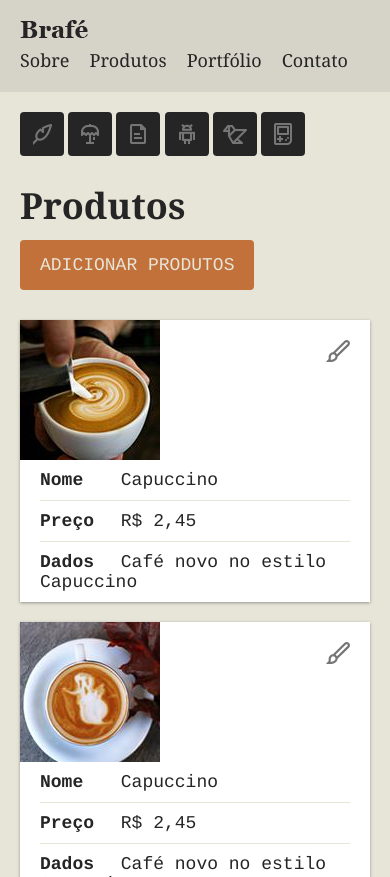
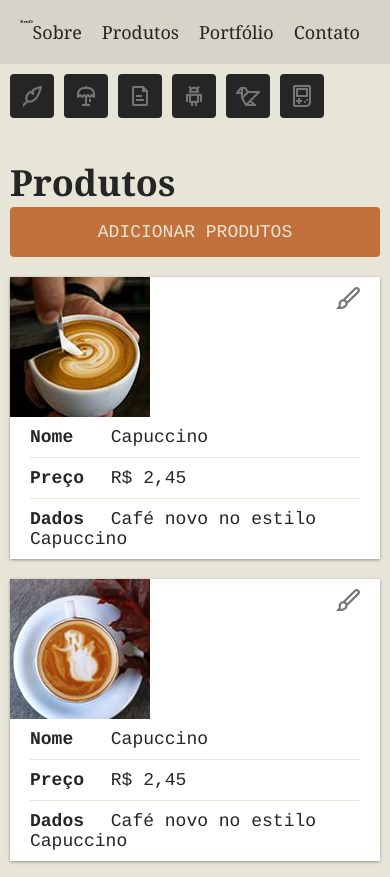
Before and after one commit to leovdn/brafe3-origamid, a plain HTML site: page index.html in a window 390 px wide. Shown: the top 877 px of the page. Drawn offline with Linux system fonts and the light colour scheme.

Commit message:
Brafé 3 website using flexbox

```diff
--- a/css/style.css
+++ b/css/style.css
@@ -1,4 +1,4 @@
-body, h1, p, ul, li {
+body, p, h1, ul, li {
 	padding: 0px;
 	margin: 0px;
 }
@@ -8,7 +8,7 @@ li {
 }
 
 body {
-    font-family: Georgia, 'Times New Roman', Times, serif;
+	font-family: Georgia, serif;
 	color: #252525;
 	background: #e7e4d8;
 }
@@ -26,67 +26,51 @@ a {
 	text-decoration: none;
 }
 
-/* HEADER */
+/*Header*/
+
 .header {
 	background: #d6d3c8;
     padding: 20px;
+    display: flex
 }
 
-.header::after, .header::before {
-    content: "";
-    display: table;
-    clear: both;
-}
 .header-logo {
-    float: left;
+    flex: 1;
 }
 
 .header-menu ul {
-    float: right;
-}
-
-.header-menu li {
-    display: inline-block;
+    display: flex;
+    flex-wrap: wrap;
 }
 
 .header-menu li a {
 	color: #252525;
 	font-size: 1.125em;
-    padding: 0 8px;
+	padding: 0 10px;
 }
 
 .header-menu li:first-child a {
 	padding-left: 0px;
 }
 
-
-@media (max-width:739px) {
+@media (max-width: 739px) {
 	.header-logo {
-        float: none;
-    }
-    .header-menu ul {
-        float: none;
-        margin-top: 10px;
+        flex-direction: column;
 	}
 }
 
-/* MAIN */
+/*MAIN*/
 .main-container {
     display: flex;
 }
 
-
-@media (max-width:739px) {
-    .main-container {
-        flex-direction: column;
-    }
-}
-
-/* SIDE NAV */
+/*SIDE NAV*/
 
 .side-nav {
-    width: 300px;
     background: #252525;
+    flex-grow: 1;
+    max-width: 300px;
+    margin-right: 10px;
 }
 
 .side-nav li a {
@@ -94,18 +78,22 @@ a {
 	color: #fff;
 	border-bottom: 2px solid #484846;
 	font-size: 1.125em;
-    padding: 16px;
+	padding: 20px;
 }
 
 .side-nav li a::before {
-    content: "";
+	content: '';
 	display: inline-block;
 	width: 24px;
 	height: 24px;
+	top: 5px;
 	margin-right: 15px;
 	position: relative;
-    top: 5px;
-    background-image: url("../img/icones.png");
+	background-image: url('../img/icones.png');
+}
+
+.nav-contabilidade::before {
+	background-position: 0 0;
 }
 
 .nav-produtos::before {
@@ -128,60 +116,54 @@ a {
 	background-position: 0 calc(-24px * 5);
 }
 
-
-@media (min-width:740px) and (max-width: 980px) {
+@media (max-width: 739px) {
+    .main-container {
+        flex-direction: column;
+    }
     .side-nav {
-        width: 200px;
+        margin: 10px;
+        background: none;
+        max-width: 100%;
     }
-}
-
-
-@media (max-width:739px) {
-    .side-nav {
-        margin: 20px 0 0 20px;
-        background: none;
-        width: auto;
+    .side-nav ul {
+        display: flex;
+        flex-wrap: wrap;
     }
     .side-nav li {
-        display: inline-block;
+        margin-bottom: 10px;
+        margin-right: 10px;
     }
     .side-nav li a::before {
-        display: block;
+        top: 0px;
         margin: 0px;
-        top: 0px;
     }
     .side-nav li a {
         width: 44px;
         height: 44px;
         overflow: hidden;
+        border: none;
         padding: 10px;
-        border: none;
         color: #252525;
         background: #252525;
         border-radius: 4px;
     }
 }
 
-
-
-/* PRODUTOS */
+/* Produtos */
 
 .produtos {
-    width: calc(100% - 300px);
-    margin: 0 auto;
-    max-width: 960px;
-    padding: 20px;
+    flex: 1;
+    padding: 20px 10px;
 }
 
-.produtos header::before, .produtos header::after {
-    content: "";
-    display: table;
-    clear: both;
+.produtos header {
+    display: flex;
 }
 
 .produtos h1 {
     font-size: 2.25em;
-    float: left;
+    flex-grow: 1;
+    margin-right: 20px;
 }
 
 .add-produtos {
@@ -192,26 +174,18 @@ a {
 	text-transform: uppercase;
 	padding: 15px 20px;
 	border-radius: 4px;
-    float: right;
 	text-align: center;
 }
 
+
 .produtos-item {
 	background: #fff;
-    box-shadow: 0 1px 3px 0 rgba(0,0,0, .35);
+	box-shadow: 0 1px 3px 0 rgba(0,0,0,.35);
 	margin-top: 20px;
     position: relative;
+    display: flex;
 }
 
-.produtos-item::before, .produtos-item::after {
-    content: "";
-    display: table;
-    clear: both;
-}
-
-.produtos-item img {
-    float: left;
-}
 
 .produtos-item a {
 	width: 24px;
@@ -220,25 +194,27 @@ a {
 	text-indent: -200px;
 	position: absolute;
 	right: 20px;
-    top: 20px;
-    background: url("../img/edit.svg") no-repeat;
+	top: 10px;
+	background: url('../img/edit.svg') no-repeat;
 }
 
 .produtos-item a:hover {
-    background: url("../img/edit-hover.svg") no-repeat;
+	background: url('../img/edit-hover.svg') no-repeat;
+}
+
+.produtos-item img {
+    align-self: flex-start;
 }
 
 .produtos-item ul {
-    float: left;
 	padding: 0 20px;
-    width: calc(100% - 140px);
 }
 
 .produtos-item li {
+	padding: 10px 0;
+	font-size: 1.125em;
+	font-family: Courier, monospace;
 	border-bottom: 1px solid #e7e4d8;
-    padding: 10px 0;
-    font-family: Courier, monospace;
-    font-size: 1.125em;
 }
 
 .produtos-item li:last-child {
@@ -247,43 +223,25 @@ a {
 
 .produtos-item span {
 	font-weight: bold;
+	width: 70px;
 	display: inline-block;
-    width: 70px;
 }
 
-@media (min-width:740px) and (max-width: 980px) {
-    .produtos {
-        width: calc(100% - 200px);
+@media (max-width: 739px) {
+    .produtos header {
+        flex-direction: column;
+    }
+    .produtos-item {
+        flex-direction: column;
     }
 }
 
-
-@media (max-width:739px) {
-    .produtos {
-        width: 100%;
-    }
-    .produtos h1 {
-        float: none;
-    }
-    .add-produtos {
-        float: none;
-        display: inline-block;
-        margin: 10px 0;
-    }
-    .produtos-item img {
-        float: none;
-    }
-    .produtos-item ul {
-        width: 100%;
-        float: none;
-    }
-}
-
+/*Footer*/
 
 .footer {
-    background: #d6d3c8;
+	background: #D6D3C8;
 	text-align: center;
+	padding: 60px 0;
 	font-size: 1.125em;
 	line-height: 1.4em;
-    padding: 30px;
 }
```
Lines whose indentation alone changed are shown as unchanged.
